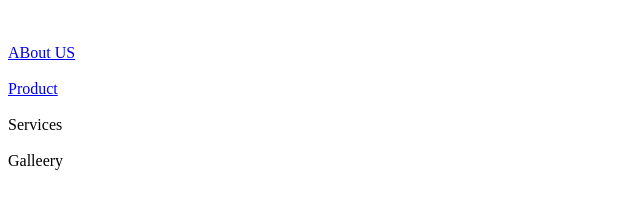
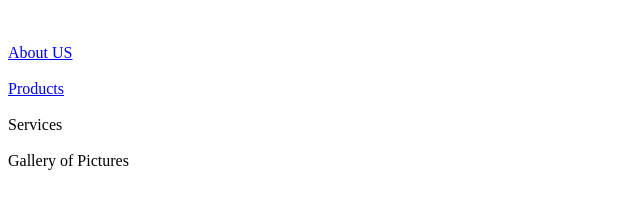
Before and after one commit to jagdeep0729/MyprojectWMD, a plain HTML site: page Index.html in a window 1280 px wide. Shown: the full height of the page, 0-640 px from the left. Drawn offline with Linux system fonts and the light colour scheme.

Commit message:
Thirdcommit

```diff
--- a/Index.html
+++ b/Index.html
@@ -7,15 +7,15 @@
 <body>
     <br>
     <br>
-    <a href="AboutUS.html"> ABout US</a>
+    <a href="AboutUS.html"> About US</a>
 <br>
 <br>
-<a href="Product.html">Product</a>
+<a href="Products.html">Products</a>
 <br>
 <br>
 <a herf="Services.html"> Services</a>
 <br>
 <br>
-<a herf="Galleery.html"> Galleery</a>
+<a herf="Gallery.html"> Gallery of Pictures</a>
 </body>
 </html>
```
